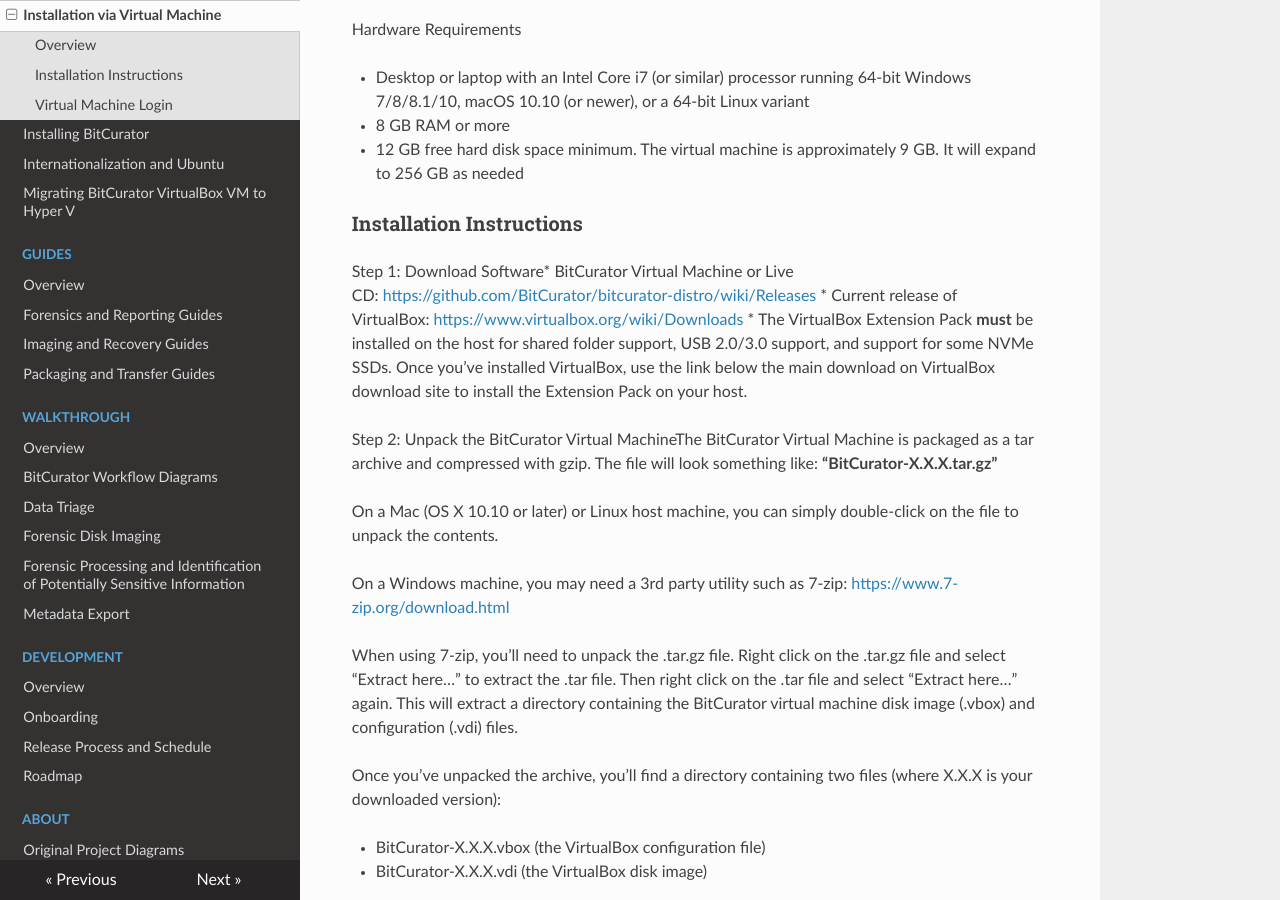
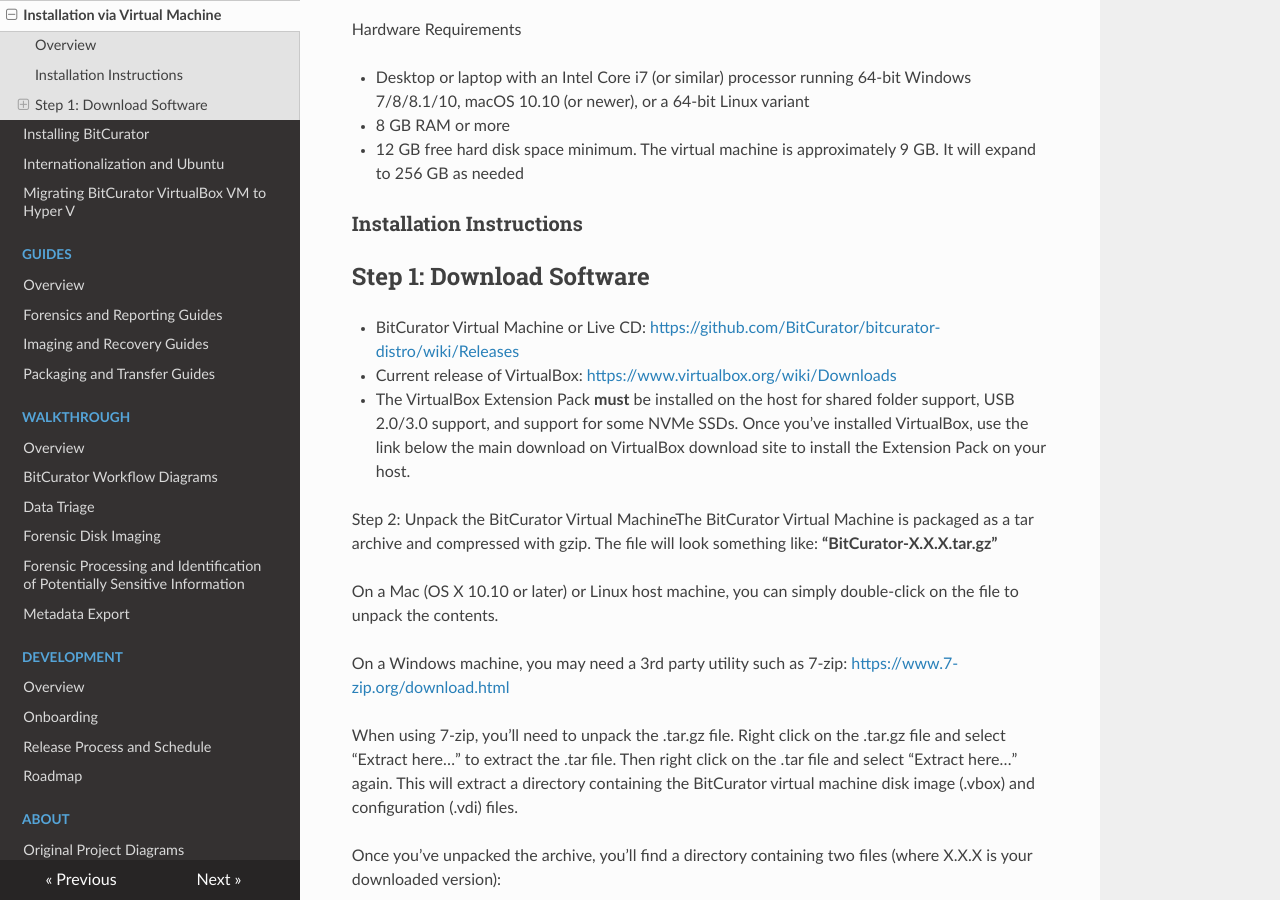
Before and after one commit to BitCurator/documentation, an MkDocs documentation site: the page built from docs/Installing BitCurator/Installation via Virtual Machine.md, in a window 1280 px wide and 900 px high, scrolled down 336 px. Built offline with MkDocs 1.6.1, drawn with Linux system fonts in a browser that asks for light colours; nearby versions of some CDN libraries.

Commit message:
add space to display bulleted list

```diff
--- a/docs/Installing BitCurator/Installation via Virtual Machine.md
+++ b/docs/Installing BitCurator/Installation via Virtual Machine.md
@@ -17,7 +17,9 @@
 
 ### Installation Instructions
 
-Step 1: Download Software* BitCurator Virtual Machine or Live CD: <https://github.com/BitCurator/bitcurator-distro/wiki/Releases>
+## Step 1: Download Software
+
+* BitCurator Virtual Machine or Live CD: <https://github.com/BitCurator/bitcurator-distro/wiki/Releases>
 * Current release of VirtualBox: <https://www.virtualbox.org/wiki/Downloads>
 * The VirtualBox Extension Pack **must** be installed on the host for shared folder support, USB 2.0/3.0 support, and support for some NVMe SSDs. Once you’ve installed VirtualBox, use the link below the main download on VirtualBox download site to install the Extension Pack on your host.
 
```
